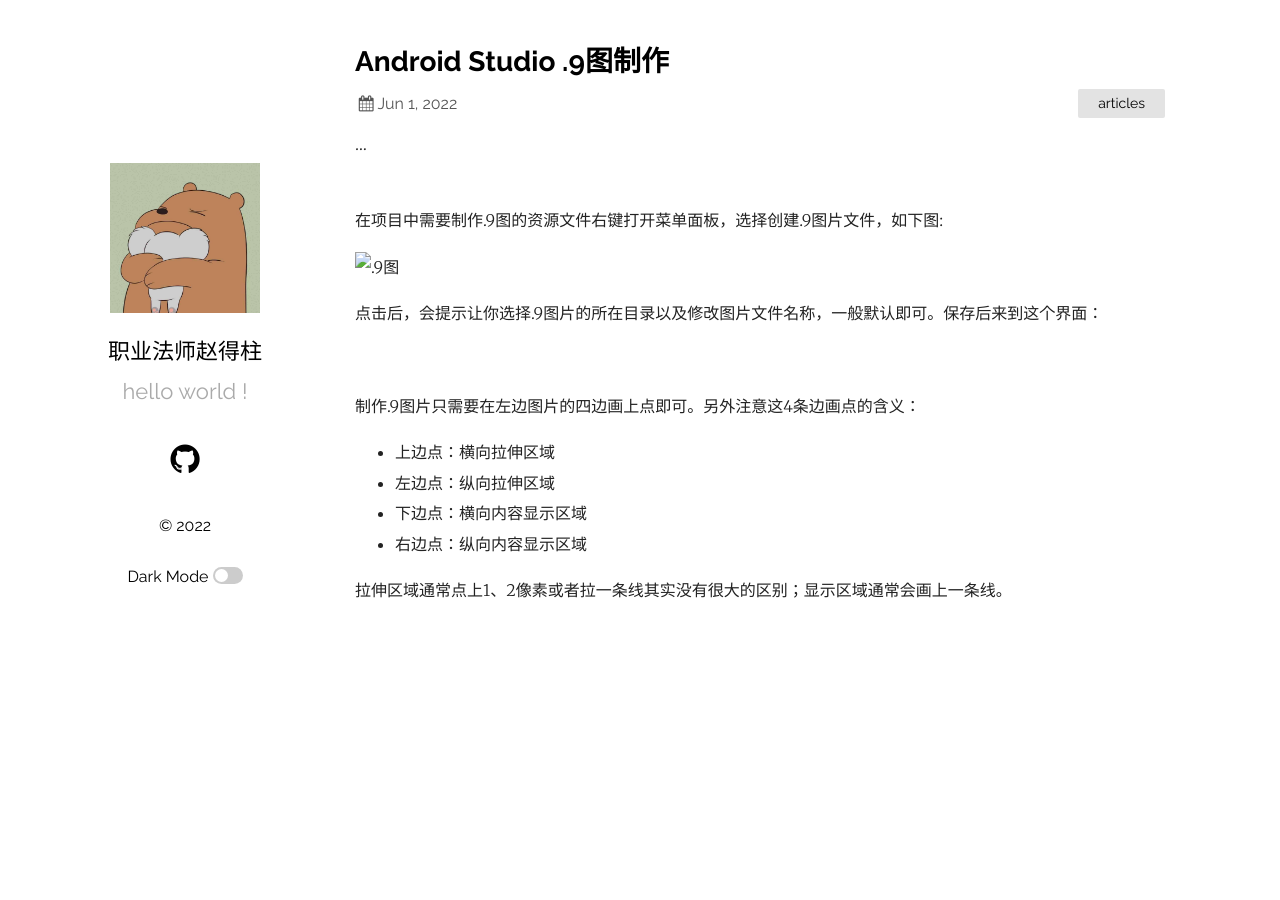
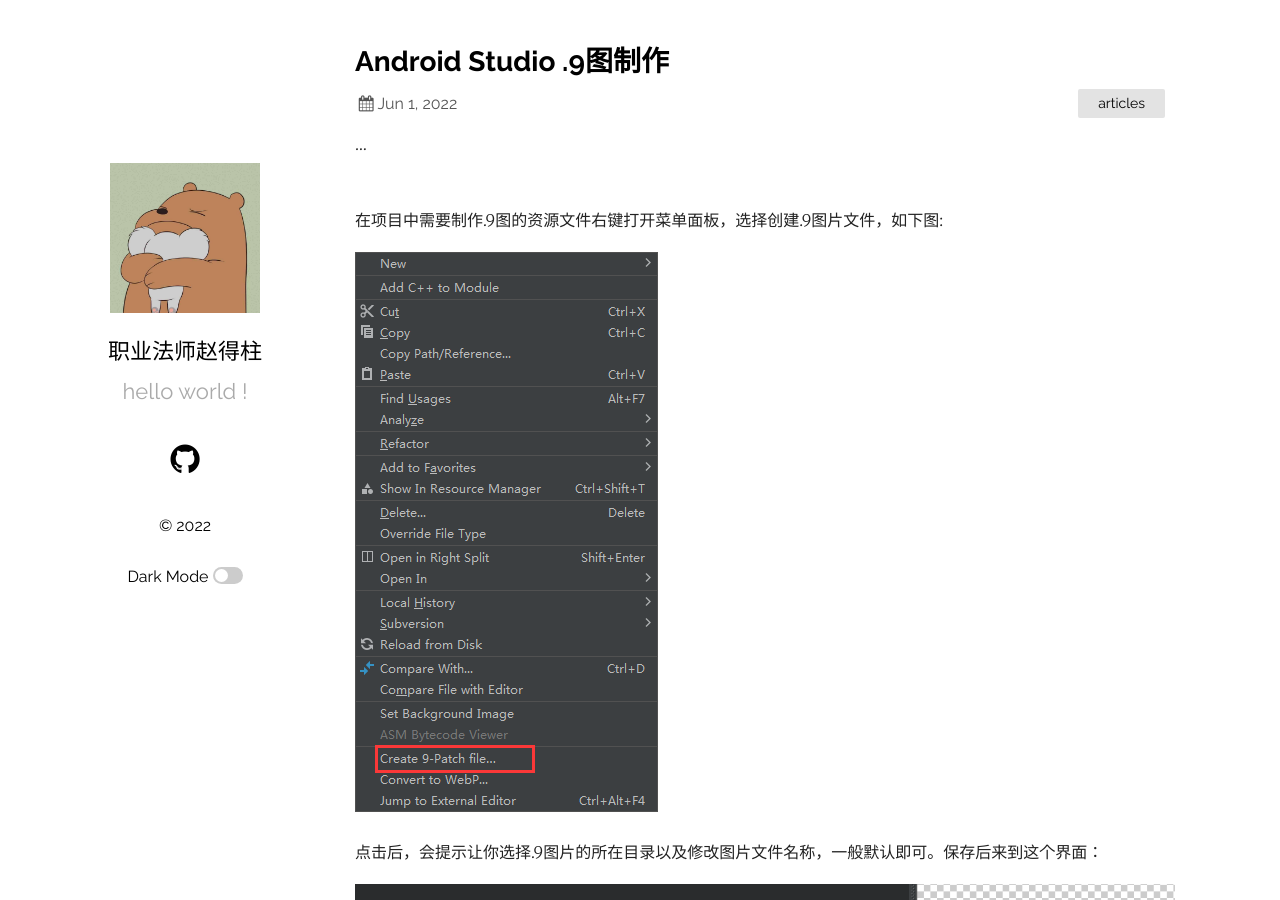
Before and after one commit to foty/foty.github.io, a Jekyll site: the page built from _posts/2022-06-01-点9图制作.md, in a window 1280 px wide and 900 px high. Built offline with Jekyll 4.4.1, drawn with Linux system fonts in a browser that asks for light colours.

Commit message:
更新文档

```diff
--- a/_posts/2022-06-01-点9图制作.md
+++ b/_posts/2022-06-01-点9图制作.md
@@ -10,11 +10,11 @@ tags: [problem]
 <br>
 在项目中需要制作.9图的资源文件右键打开菜单面板，选择创建.9图片文件，如下图:
 
-![.9图](/imgs/.9img.png)
+![.9图](/imgs/img01.png)
 
 点击后，会提示让你选择.9图片的所在目录以及修改图片文件名称，一般默认即可。保存后来到这个界面：
 
-![](https://foty.github.io/imgs/.9img2.png)
+![图片](https://foty.github.io/imgs/img02.png)
 
 制作.9图片只需要在左边图片的四边画上点即可。另外注意这4条边画点的含义：
 * 上边点：横向拉伸区域
```
Also changed, not shown: imgs/img01.png (renamed from imgs/.9img.png), imgs/img02.png (renamed from imgs/.9img2.png).
